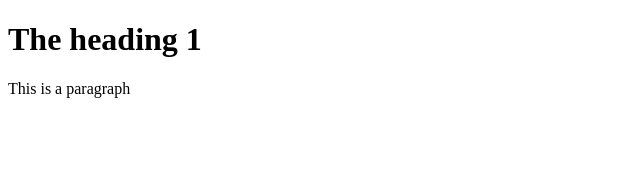
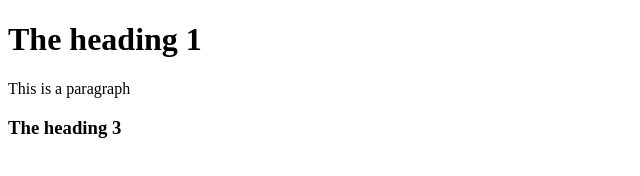
Before and after one commit to Abdulloxjurayev/my-projects, a plain HTML site: page index.html in a window 1280 px wide. Shown: the whole page, without its empty margins (0-640 px from the left). Drawn offline with Linux system fonts and the light colour scheme.

Commit message:
Update index.html

```diff
--- a/index.html
+++ b/index.html
@@ -8,5 +8,6 @@
 <body>
     <h1>The heading 1</h1>
     <p>This is a paragraph</p>
+    <h3> The heading 3 </h3>
 </body>
 </html>
```
